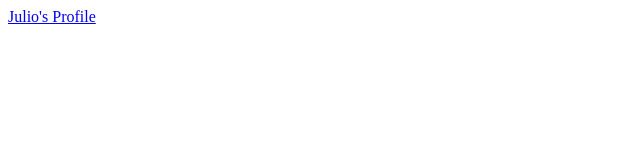
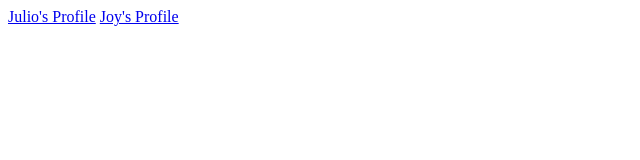
Before and after one commit to Thobile07/ICEP-2022-Project, a plain HTML site: page index.html in a window 1280 px wide. Shown: the whole page, without its empty margins (0-640 px from the left). Drawn offline with Linux system fonts and the light colour scheme.

Commit message:
fixed link
Signed-off-by: JoyLeote <115780934+JoyLeote@users.noreply.github.com>

```diff
--- a/index.html
+++ b/index.html
@@ -1,2 +1,2 @@
 <a href="Julio.htm">Julio's Profile</a>
-<a href="Joy CV.html>Joy's Profile</a>
+<a href="Joy CV.html">Joy's Profile</a>
```
